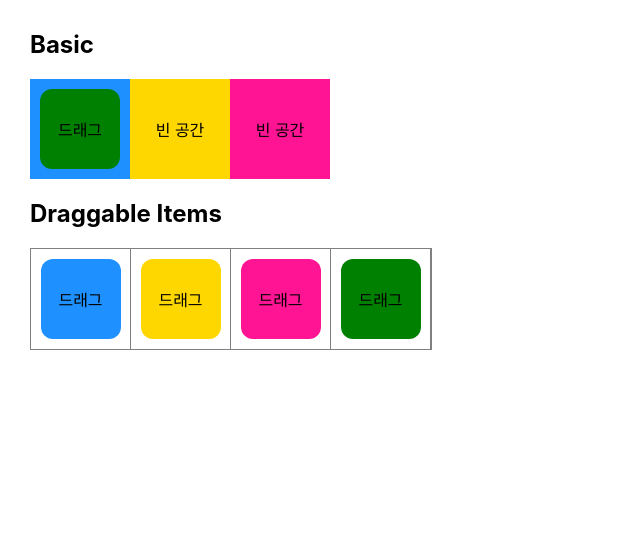
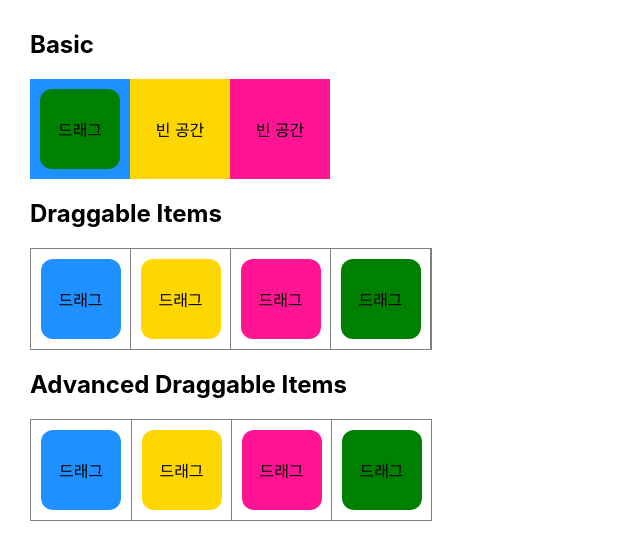
Before and after one commit to socratone/simple-dnd-kit, a React (Create React App) app: page / in a window 1280 px wide. Shown: the top 560 px of the page, without its empty margins (0-640 px from the left). Built offline with nearby package versions, Linux system fonts and the light colour scheme.

Commit message:
feat: advanced draggable items 구현

```diff
--- /dev/null
+++ b/src/AdvancedDraggableItems/Box.jsx
@@ -0,0 +1,26 @@
+import styled from 'styled-components';
+
+const Box = ({ invisible, children }) => {
+  return (
+    <Container
+      style={{
+        width: invisible ? 0 : undefined,
+        borderLeft: invisible ? 0 : undefined,
+      }}
+    >
+      {children}
+    </Container>
+  );
+};
+
+const Container = styled.div`
+  position: relative;
+  display: flex;
+  justify-content: center;
+  align-items: center;
+  width: 100px;
+  height: 100px;
+  box-sizing: border-box;
+`;
+
+export default Box;
--- /dev/null
+++ b/src/AdvancedDraggableItems/Draggable.jsx
@@ -0,0 +1,41 @@
+import styled from 'styled-components';
+import { useDraggable } from '@dnd-kit/core';
+
+const Draggable = ({ id, color, children }) => {
+  const { attributes, listeners, setNodeRef, transform } = useDraggable({
+    id,
+  });
+  const style = transform
+    ? {
+        transform: `translate3d(${transform.x}px, ${transform.y}px, 0)`,
+        zIndex: transform ? 100 : 1, // active된 draggable z-index를 최상으로 변경
+      }
+    : undefined;
+
+  return (
+    <Container
+      ref={setNodeRef}
+      color={color}
+      style={style}
+      {...listeners}
+      {...attributes}
+    >
+      {children}
+    </Container>
+  );
+};
+
+const Container = styled.div`
+  position: relative;
+  z-index: 1;
+  background: ${(props) => props.color};
+  display: flex;
+  justify-content: center;
+  align-items: center;
+  cursor: pointer;
+  width: 80px;
+  height: 80px;
+  border-radius: 12px;
+`;
+
+export default Draggable;
--- /dev/null
+++ b/src/AdvancedDraggableItems/Droppable.jsx
@@ -0,0 +1,33 @@
+import styled from 'styled-components';
+import { useDroppable } from '@dnd-kit/core';
+
+const Droppable = ({ id }) => {
+  const { isOver, setNodeRef } = useDroppable({
+    id,
+  });
+
+  return <Container ref={setNodeRef}>{isOver && <Line />}</Container>;
+};
+
+const Container = styled.div`
+  position: absolute;
+  left: -50px;
+  display: flex;
+  justify-content: center;
+  align-items: center;
+  width: 100px;
+  height: 100px;
+  box-sizing: border-box;
+`;
+
+const Line = styled.div`
+  position: relative;
+  z-index: 10;
+  display: flex;
+  justify-content: center;
+  width: 5px;
+  height: 100%;
+  background: black;
+`;
+
+export default Droppable;
--- /dev/null
+++ b/src/AdvancedDraggableItems/index.jsx
@@ -0,0 +1,90 @@
+import styled from 'styled-components';
+import { DndContext } from '@dnd-kit/core';
+import Draggable from './Draggable';
+import Droppable from './Droppable';
+import { useState } from 'react';
+import Box from './Box';
+
+const AdvancedDraggableItems = () => {
+  const [items, setItems] = useState([
+    {
+      id: '1',
+      color: 'dodgerblue',
+    },
+    {
+      id: '2',
+      color: 'gold',
+    },
+    {
+      id: '3',
+      color: 'deeppink',
+    },
+    {
+      id: '4',
+      color: 'green',
+    },
+  ]);
+
+  const handleDragEnd = (event) => {
+    const { active, over } = event;
+    if (!over) return;
+
+    const movedItem = items.find((item) => active.id === item.id);
+    const newItems = items.slice();
+
+    if (over.id === 'last-child') {
+      const decreased = newItems.filter((item) => item.id !== movedItem.id);
+      decreased.push(movedItem);
+      setItems(decreased);
+    } else {
+      // 일반적인 경우
+
+      // 배열에 먼저 추가한다.
+      const overIndex = items.findIndex((item) => item.id === over.id);
+      newItems.splice(overIndex, 0, movedItem);
+
+      // 원본을 지운다.
+      const originalIndex = newItems.findIndex((item, index) => {
+        if (index === overIndex) return false;
+        if (item.id === movedItem.id) return true;
+        return false;
+      });
+      newItems.splice(originalIndex, 1);
+
+      setItems(newItems);
+    }
+  };
+
+  return (
+    <Container>
+      <DndContext onDragEnd={handleDragEnd}>
+        {items.map((item) => (
+          <Box key={item.id}>
+            <Droppable id={item.id} />
+            <Draggable id={item.id} color={item.color}>
+              드래그
+            </Draggable>
+          </Box>
+        ))}
+        <Box invisible>
+          <Droppable id="last-child" />
+        </Box>
+      </DndContext>
+    </Container>
+  );
+};
+
+const Container = styled.div`
+  display: inline-flex;
+  border: 1px solid grey;
+
+  & > * {
+    border-left: 1px solid grey;
+  }
+
+  & > *:first-child {
+    border-left: 0;
+  }
+`;
+
+export default AdvancedDraggableItems;
--- a/src/App.js
+++ b/src/App.js
@@ -1,6 +1,7 @@
 import './App.css';
 import Basic from './Basic';
 import DraggableItems from './DraggableItems';
+import AdvanceDraggableItems from './AdvancedDraggableItems';
 
 function App() {
   return (
@@ -9,6 +10,8 @@ function App() {
       <Basic />
       <h2>Draggable Items</h2>
       <DraggableItems />
+      <h2>Advanced Draggable Items</h2>
+      <AdvanceDraggableItems />
     </div>
   );
 }
```
